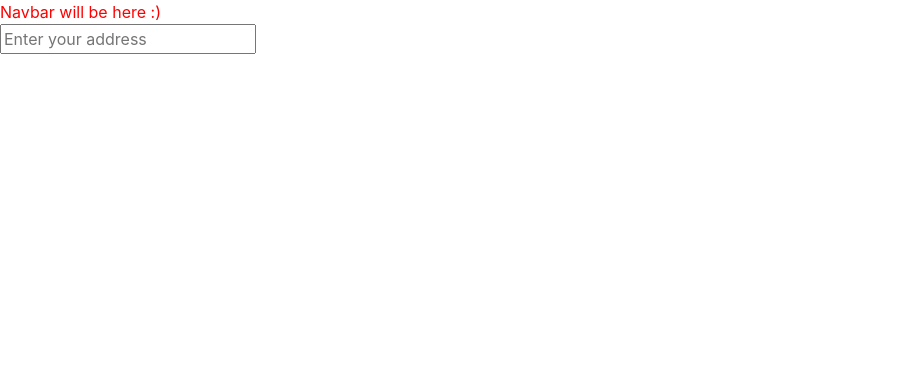
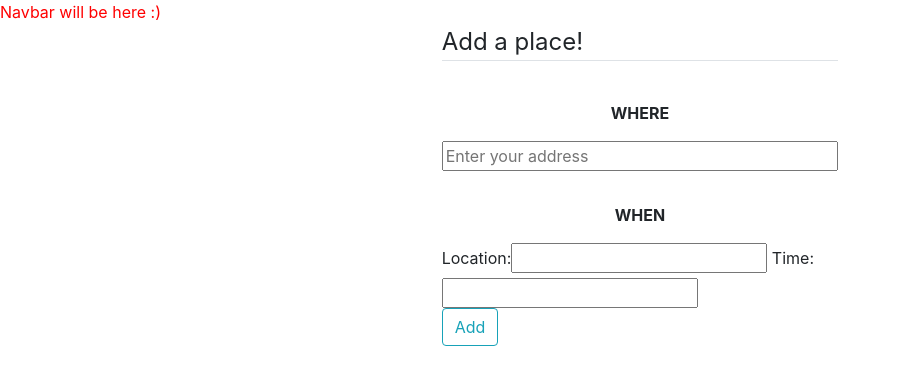
Before and after one commit to dzionek/hack-the-burgh-2020, a Django app: template src/map/templates/map/add-place.html in a window 1280 px wide. Shown: the top 385 px of the page, without its empty margins (0-901 px from the left). Run offline with Django 3.2, Linux system fonts and the light colour scheme; the template is opened without the code that fills it: values that come from a table or form of the project are taken from there, others are empty; some libraries are stand-ins or nearby versions.

Commit message:
Fields in add-place

```diff
--- a/src/htb2020/urls.py
+++ b/src/htb2020/urls.py
@@ -29,5 +29,6 @@ urlpatterns = [
     path('login/', auth_views.LoginView.as_view(template_name='users/login.html'), name='login'),
 
     # map app
-    path('add-place/', map.views.add_place_view, name='add_new_place')
+    path('add-place/', map.views.add_place_view, name='add_new_place'),
+    path('global-map/', map.views.global_map_view, name='global_map')
 ]
--- /dev/null
+++ b/src/map/forms.py
@@ -0,0 +1,5 @@
+from django import forms
+
+class AddPlaceForm(forms.Form):
+    location = forms.CharField()
+    time = forms.DateTimeField(widget=forms.DateTimeInput)
--- a/src/map/templates/map/add-place.html
+++ b/src/map/templates/map/add-place.html
@@ -3,13 +3,37 @@
 {% load static %}
 
 {% block content %}
+
 <script type="text/javascript" src="{% static 'js/searchPlace.js' %}"></script>
-<div id="locationField">
-  <input id="autocomplete"
-         placeholder="Enter your address"
-         onFocus="geolocate()"
-         type="text"/>
-</div>
+<form method="post">
+  {% csrf_token %}
+  <div class="container-fluid">
+    <div class="row">
+        <div class="col-md-4"></div>
+        <div class="col-md-4 registration-form">
+          <fieldset class="form-group">
+            <legend class="border-bottom mb-4">Add a place!</legend>
+          </fieldset>
+          <div id="locationField" class="form-group">
+            <p style="text-align:center"><b>WHERE</b></p>
+          <input id="autocomplete"
+                 placeholder="Enter your address"
+                 onFocus="geolocate()"
+                 type="text"
+                 class="form-group"
+                 style="width:100%"/>
+          </div>
+          <p style="text-align:center"><b>WHEN</b></p>
+          {{form}}
+          <div>
+            <button type="submit" class="btn btn-outline-info">Add</button>
+          </div>
+        </div>
+      <div class="col-md-4"></div>
+    </div>
+  </div>
+</form>
+
 
 <!-- Note: The address components in this sample are typical. You might need to adjust them for
            the locations relevant to your app. For more information, see
--- /dev/null
+++ b/src/map/templates/map/global-map.html
@@ -0,0 +1,5 @@
+{% extends 'base.html' %}
+
+{% block content %}
+<button onclick="location.href = '../add-place';">Add</button>
+{% endblock content %}
```
Also changed, not shown: src/map/views.py (+20 -1 lines).
